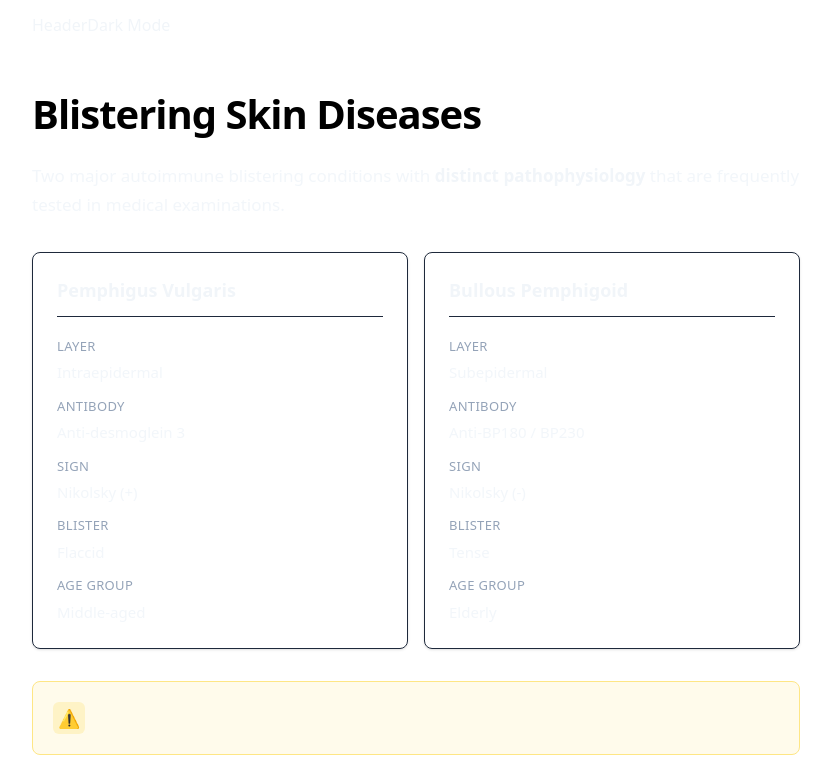
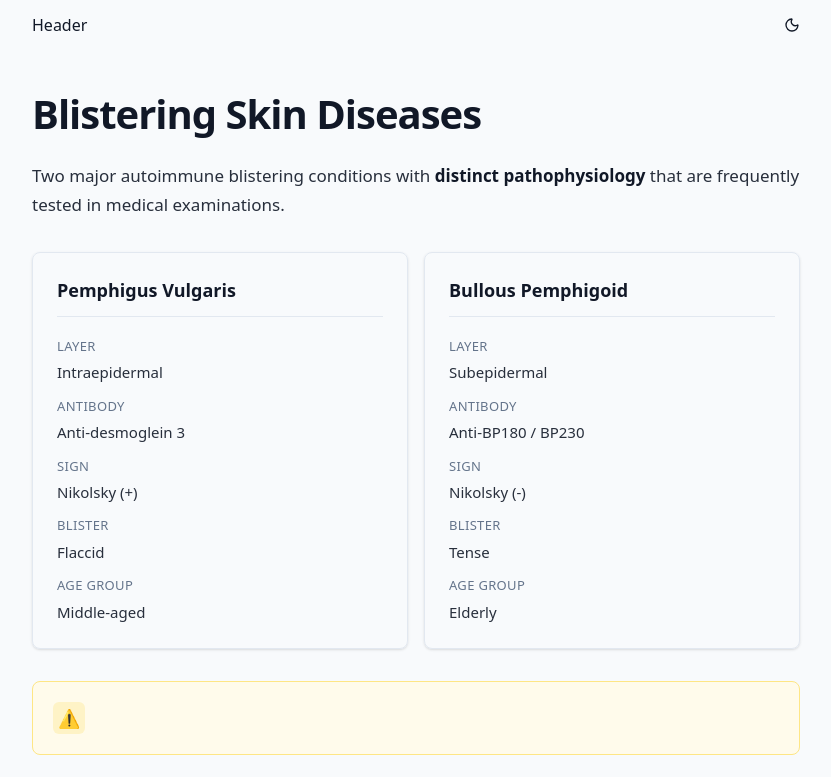
Before and after one commit to amjadajuz/med-study, a React (Vite) app: page / in a window 1280 px wide. Shown: the top 777 px of the page, without its empty margins (224-1055 px from the left). Built offline with nearby package versions, Linux system fonts and the light colour scheme.

Commit message:
Setup dark mode and light mode

```diff
--- a/src/components/Header.tsx
+++ b/src/components/Header.tsx
@@ -1,3 +1,4 @@
+import { Moon, Sun } from "lucide-react";
 import React from "react";
 
 type Props = {
@@ -8,11 +9,11 @@ type Props = {
 
 const Header = ({ toggleDarkMode, darkMode, scrollbarProgress }: Props) => {
   return (
-    <header className="sticky top-0 w-[100vw] h-[50px] px-[20vw] bg-color-background flex items-center ">
-      <div className="flex justify-between text-foreground">
+    <header className="sticky top-0 w-full h-[50px] px-[20vw] bg-background text-foreground flex items-center ">
+      <div className="flex justify-between w-full">
         Header
         <button onClick={toggleDarkMode}>
-          {darkMode ? "Light Mode" : "Dark Mode"}
+          {!darkMode ? <Moon className="w-4 h-4" /> : <Sun className="w-4 h-4" />}
         </button>
       </div>
       <div className="absolute bottom-0 left-0 h-[2px] bg-primary transition-all duration-150" style={{ width: `${scrollbarProgress}%` }}></div>
--- a/src/pages/home/index.tsx
+++ b/src/pages/home/index.tsx
@@ -8,14 +8,21 @@ const Home = () => {
     const [darkMode, setDarkMode] = useState(false);
 
   useEffect(() => {
-    // Check for system preference or saved preference
-    const isDark =
-      localStorage.getItem("theme") === "dark" ||
-      (!localStorage.getItem("theme") &&
-        window.matchMedia("(prefers-color-scheme: dark)").matches);
+    // Check for saved preference first, then system preference
+    const savedTheme = localStorage.getItem("theme");
+    let isDark = false;
+
+    if (savedTheme) {
+      isDark = savedTheme === "dark";
+    } else {
+      isDark = window.matchMedia("(prefers-color-scheme: dark)").matches;
+    }
+
     setDarkMode(isDark);
     if (isDark) {
       document.documentElement.classList.add("dark");
+    } else {
+      document.documentElement.classList.remove("dark");
     }
   }, []);
 
@@ -46,7 +53,7 @@ const Home = () => {
   };
 
   return (
-    <div className='bg-background w-[100vw]'>
+    <div className='bg-background text-foreground w-full min-h-screen transition-colors duration-200'>
       <Header toggleDarkMode={toggleDarkMode} darkMode={darkMode} scrollbarProgress={scrollProgress} />
       <div className='px-[20vw] py-10'>
       {jsonData.blocks.map((block, index) => {
--- a/src/theme.css
+++ b/src/theme.css
@@ -1,8 +1,7 @@
-
 @custom-variant dark (&:where(.dark, .dark *));
 
-@theme {
-  /* Light Mode */
+:root {
+  color-scheme: light;
   --color-primary: #1e40af;
   --color-secondary: #1e3a8a;
   --color-background: #f8fafc;
@@ -13,16 +12,25 @@
   --color-border: #e2e8f0;
 }
 
-@dark {
-  @theme {
-    /* Dark Mode */
+.dark {
+  color-scheme: dark;
   --color-primary: #60a5fa;
   --color-secondary: #3b82f6;
-    --color-background: #fff;
+  --color-background: #0f172a;
   --color-foreground: #f1f5f9;
   --color-muted: #1e293b;
   --color-muted-foreground: #94a3b8;
   --color-accent: #06b6d4;
   --color-border: #1e293b;
 }
+
+@theme {
+  --color-primary: var(--color-primary);
+  --color-secondary: var(--color-secondary);
+  --color-background: var(--color-background);
+  --color-foreground: var(--color-foreground);
+  --color-muted: var(--color-muted);
+  --color-muted-foreground: var(--color-muted-foreground);
+  --color-accent: var(--color-accent);
+  --color-border: var(--color-border);
 }
```
Lines whose indentation alone changed are shown as unchanged.
